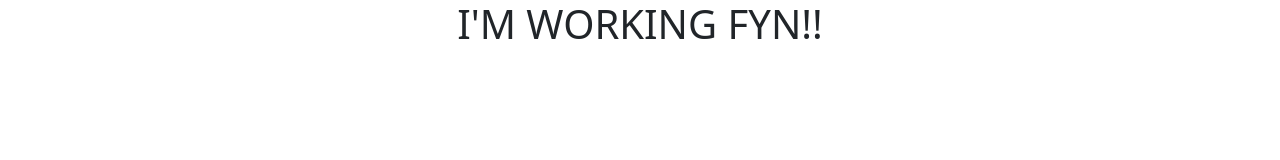
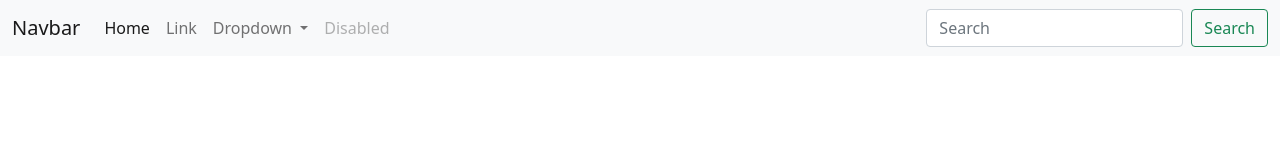
Before and after one commit to padmanabam/demosite, a plain HTML site: page index.html in a window 1280 px wide. Drawn offline with nearby package versions, Linux system fonts and the light colour scheme.

Commit message:
Update index.html

```diff
--- a/index.html
+++ b/index.html
@@ -7,10 +7,48 @@
     <!-- Bootstrap CSS -->
     <link href="https://cdn.jsdelivr.net/npm/bootstrap@5.0.0-beta2/dist/css/bootstrap.min.css" rel="stylesheet" integrity="sha384-BmbxuPwQa2lc/FVzBcNJ7UAyJxM6wuqIj61tLrc4wSX0szH/Ev+nYRRuWlolflfl" crossorigin="anonymous">
 
-    <title>DEMO MAN</title>
+    <title>BEAST MAN</title>
   </head>
   <body>
-    <h1 class="text-center">I'M WORKING FYN!!</h1>
+<nav class="navbar navbar-expand-lg navbar-light bg-light">
+  <div class="container-fluid">
+    <a class="navbar-brand" href="#">Navbar</a>
+    <button class="navbar-toggler" type="button" data-bs-toggle="collapse" data-bs-target="#navbarSupportedContent" aria-controls="navbarSupportedContent" aria-expanded="false" aria-label="Toggle navigation">
+      <span class="navbar-toggler-icon"></span>
+    </button>
+    <div class="collapse navbar-collapse" id="navbarSupportedContent">
+      <ul class="navbar-nav me-auto mb-2 mb-lg-0">
+        <li class="nav-item">
+          <a class="nav-link active" aria-current="page" href="#">Home</a>
+        </li>
+        <li class="nav-item">
+          <a class="nav-link" href="#">Link</a>
+        </li>
+        <li class="nav-item dropdown">
+          <a class="nav-link dropdown-toggle" href="#" id="navbarDropdown" role="button" data-bs-toggle="dropdown" aria-expanded="false">
+            Dropdown
+          </a>
+          <ul class="dropdown-menu" aria-labelledby="navbarDropdown">
+            <li><a class="dropdown-item" href="#">Action</a></li>
+            <li><a class="dropdown-item" href="#">Another action</a></li>
+            <li><hr class="dropdown-divider"></li>
+            <li><a class="dropdown-item" href="#">Something else here</a></li>
+          </ul>
+        </li>
+        <li class="nav-item">
+          <a class="nav-link disabled" href="#" tabindex="-1" aria-disabled="true">Disabled</a>
+        </li>
+      </ul>
+      <form class="d-flex">
+        <input class="form-control me-2" type="search" placeholder="Search" aria-label="Search">
+        <button class="btn btn-outline-success" type="submit">Search</button>
+      </form>
+    </div>
+  </div>
+</nav>
+
+
+
     <!-- Option 1: Bootstrap Bundle with Popper -->
     <script src="https://cdn.jsdelivr.net/npm/bootstrap@5.0.0-beta2/dist/js/bootstrap.bundle.min.js"></script>
   </body>
```
